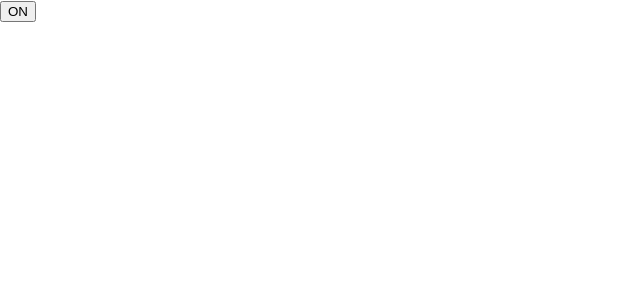
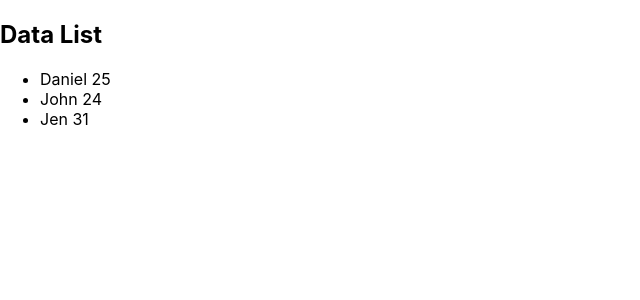
Before and after one commit to Dulatto/coderbyte, a React (Create React App) app in the folder react-tasks/: page / in a window 1280 px wide. Shown: the top 300 px of the page, without its empty margins (0-640 px from the left). Built offline with nearby package versions, Linux system fonts and the light colour scheme.

Commit message:
react list

```diff
--- a/react-tasks/src/App.js
+++ b/react-tasks/src/App.js
@@ -1,12 +1,14 @@
 import './App.css';
 import Toggle from './Tasks/ReactButtonToggle';
+import DataList from './Tasks/ReactList';
 import Application from './Tasks/ReactPhoneBook';
 
 function App() {
   return (
     <div className="App">
-      {/* <Application /> */}
-      <Toggle />
+      {/* <Application />
+      <Toggle />*/}
+      <DataList />
     </div>
   );
 }
--- /dev/null
+++ b/react-tasks/src/Tasks/ReactList.js
@@ -0,0 +1,40 @@
+import React from 'react';
+import ReactDOM from 'react-dom';
+
+const data = [
+    { name: 'Daniel', age: 25 },
+    { name: 'John', age: 24 },
+    { name: 'Jen', age: 31 },
+];
+
+const DataItem = ({ name, age }) => {
+
+    return (
+        <li>
+            <span>{name}{` `}</span>
+            <span>{age}</span>
+        </li>
+    );
+};
+
+const DataList = () => {
+
+    return (
+        <div>
+            <h2>Data List</h2>
+            <ul>
+                {data.map((dataItem, index) => {
+                    return (
+                        <DataItem
+                            name={dataItem.name}
+                            age={dataItem.age}
+                            key={`data-item-${index}`}
+                        />
+                    );
+                })}
+            </ul>
+        </div>
+    );
+};
+
+export default DataList;
```
